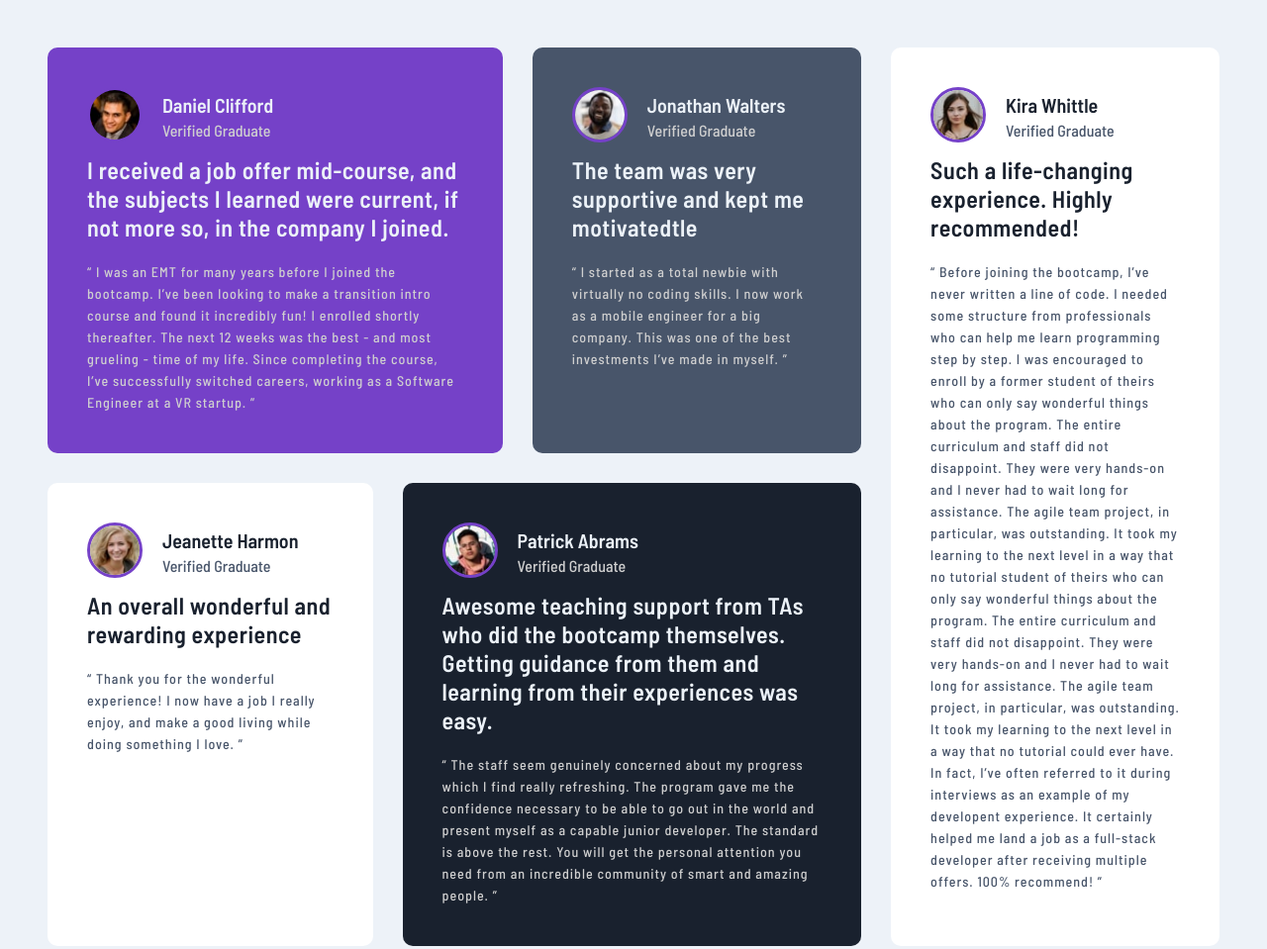
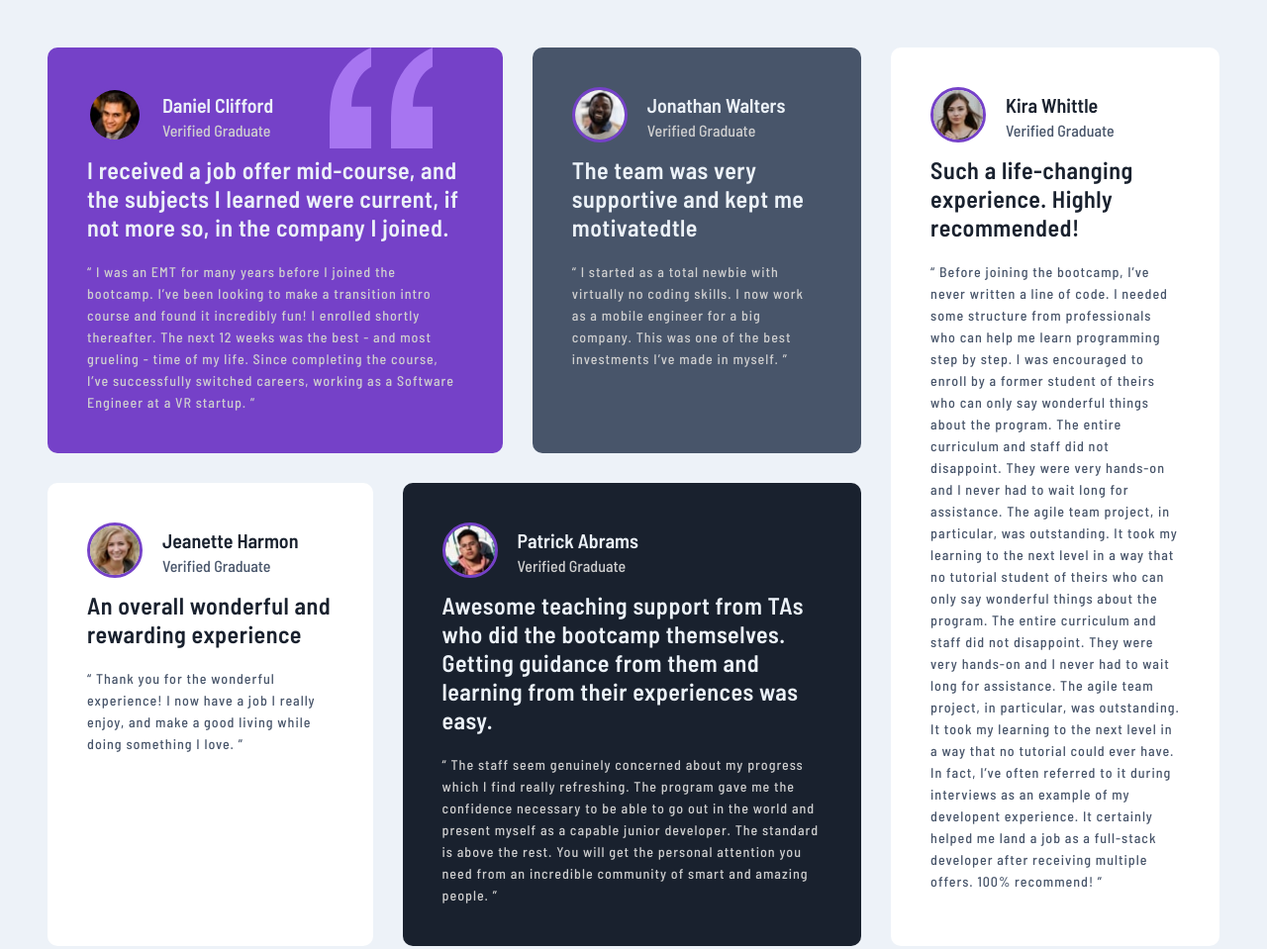
Before and after one commit to oybek94/gridtemplate, a plain HTML site: page index.html in a window 1280 px wide. Shown: the whole page at 99% size. Drawn offline with Linux system fonts and the light colour scheme.

Commit message:
add background image

```diff
--- a/style.css
+++ b/style.css
@@ -56,6 +56,9 @@ p {
 .daniel {
    grid-area: daniel;
    background-color: var(--violet);
+   background-image: url("/images/bg-pattern-quotation.svg");
+   background-repeat: no-repeat;
+   background-position: 80% 0;
 }
 
 .jonathan {
```
